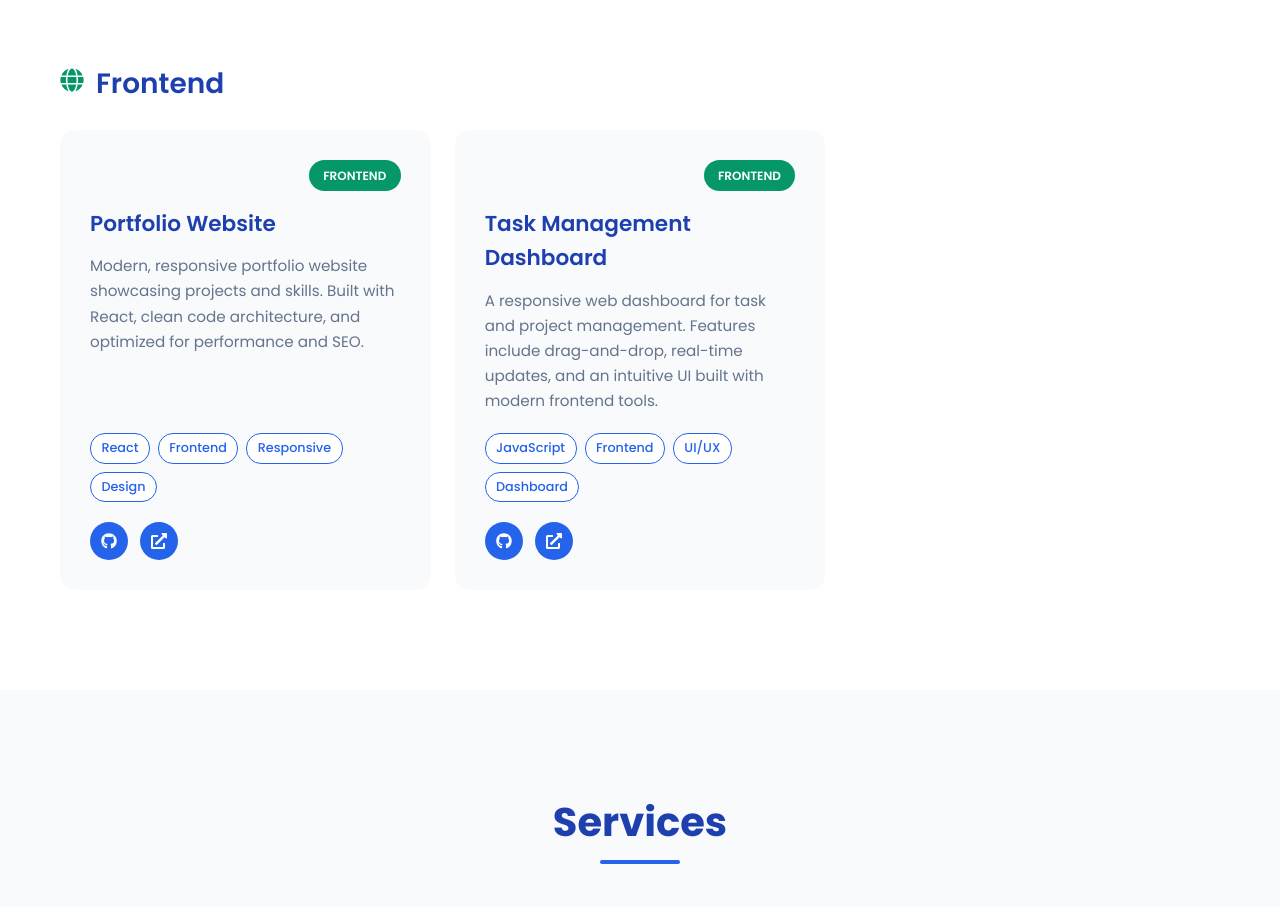
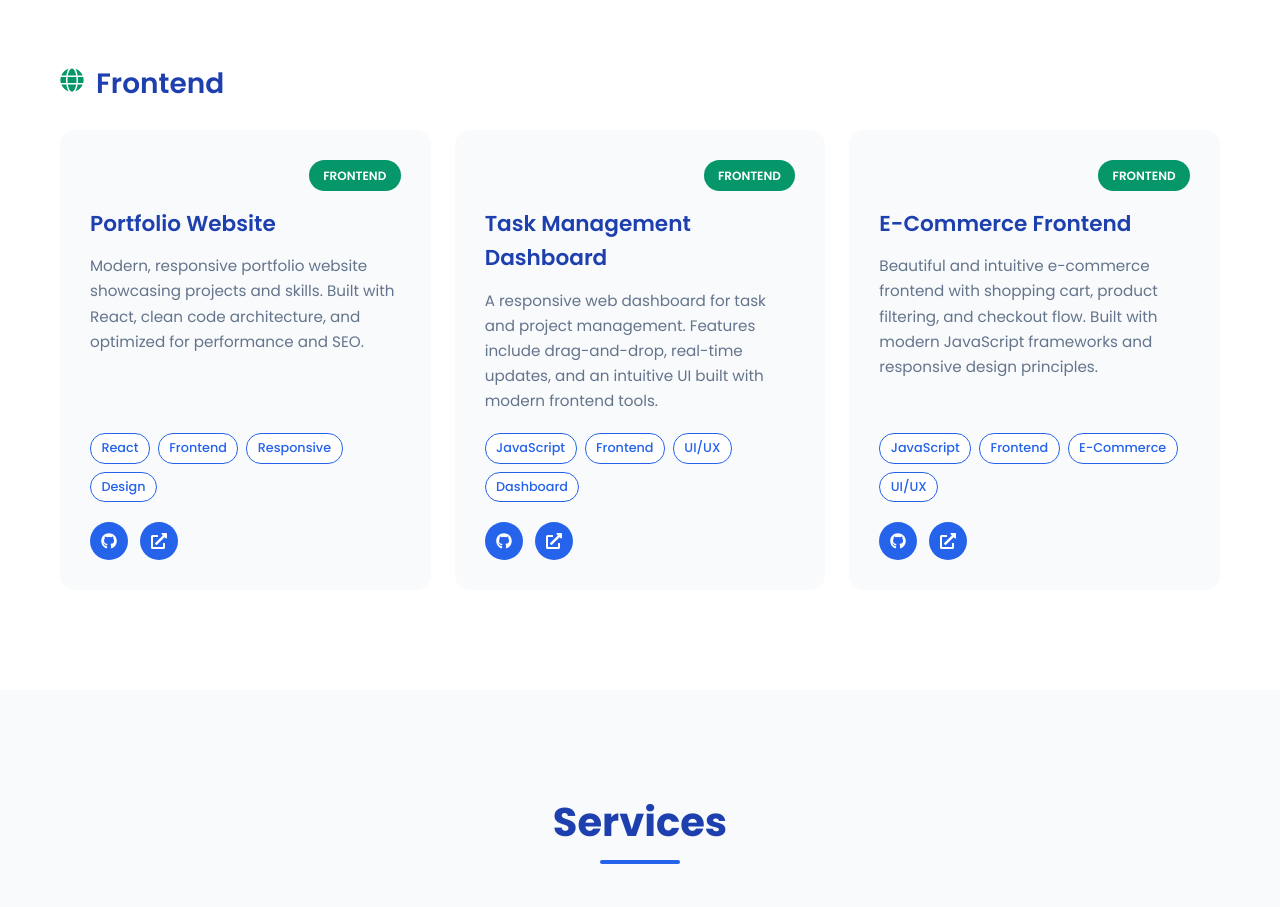
Before and after one commit to a1ear/myportfolio, a React (Vite) app in the folder Portfolio Projects/: page / in a window 1280 px wide. Shown: the part 3980-4887 px from the top of the page. Built offline with nearby package versions, Linux system fonts and the light colour scheme.

Commit message:
Update Projects.jsx

```diff
--- a/Portfolio Projects/src/components/Projects.jsx
+++ b/Portfolio Projects/src/components/Projects.jsx
@@ -32,6 +32,13 @@ const frontendProjects = [
     title: 'Task Management Dashboard',
     description: 'A responsive web dashboard for task and project management. Features include drag-and-drop, real-time updates, and an intuitive UI built with modern frontend tools.',
     tags: ['JavaScript', 'Frontend', 'UI/UX', 'Dashboard'],
+    githubUrl: '#',
+    demoUrl: '#'
+  },
+  {
+    title: 'E-Commerce Frontend',
+    description: 'Beautiful and intuitive e-commerce frontend with shopping cart, product filtering, and checkout flow. Built with modern JavaScript frameworks and responsive design principles.',
+    tags: ['JavaScript', 'Frontend', 'E-Commerce', 'UI/UX'],
     githubUrl: '#',
     demoUrl: '#'
   }
```
